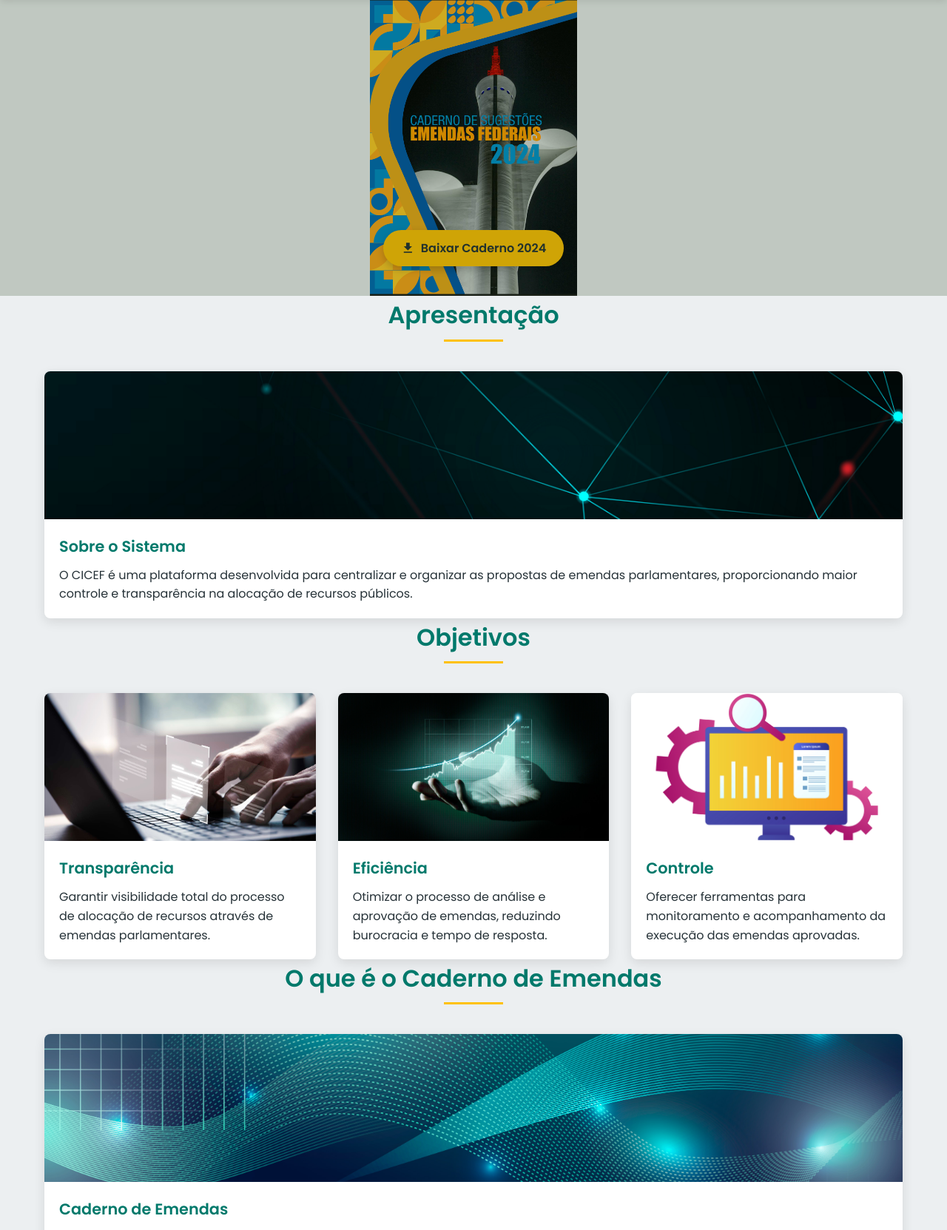
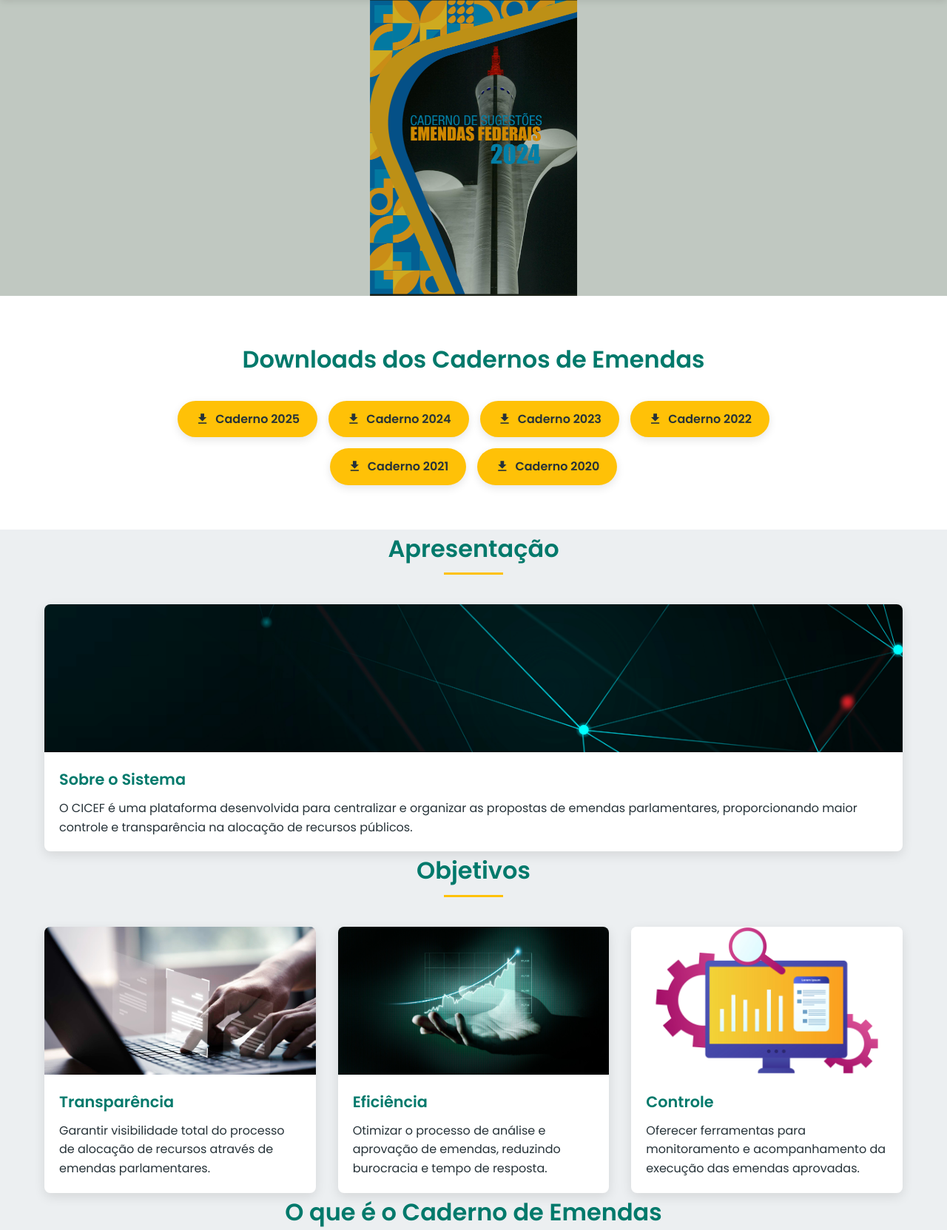
Before and after one commit to ivaltovianac/sicef-caderno-de-emendas, a PHP site: page /public/apresentacao.php in a window 1280 px wide. Shown: the part 259-1922 px from the top of the page at 74% size. Run offline with PHP 8.4, Linux system fonts and the light colour scheme.

Commit message:
Mudança na posição dos botões de download dos cadernos, botões funcionando. Adcionando navegação suave no link do menu.

```diff
--- a/public/apresentacao.php
+++ b/public/apresentacao.php
@@ -28,6 +28,24 @@ session_start();
       padding: 0;
       box-sizing: border-box;
     }
+
+    /* Scroll suave */
+    html {
+      scroll-behavior: smooth;
+    }
+
+    /* Transição suave para elementos ancorados */
+    section {
+      scroll-margin-top: 100px; /* Ajuste conforme a altura do seu header */
+      transition: scroll-margin-top 0.3s ease;
+    }
+
+    @media (prefers-reduced-motion: reduce) {
+      html {
+        scroll-behavior: auto;
+      }
+    }
+
     /* Estilo para o corpo */
     body {
       font-family: 'Poppins', sans-serif;
@@ -175,52 +193,6 @@ session_start();
       opacity: 0.9;
     }
 
-    /* .download-overlay {
-  opacity: 0;
-  transition: opacity 0.3s ease;
-} */
-
-  .download-overlay {
-  position: absolute;
-  bottom: 40px;
-  left: 0;
-  width: 100%;
-  text-align: center;
-  z-index: 2;
-  opacity: 1 !important; /* força sempre visível */
-  transition: none;
-}
-
-.splide__slide:hover .download-overlay {
-  opacity: 1;
-}
-
-
-.download-btn {
-  display: inline-flex;
-  align-items: center;
-  justify-content: center;
-  background-color: var(--accent-color);
-  color: var(--dark-color);
-  padding: 12px 24px;
-  border-radius: 30px;
-  text-decoration: none;
-  font-weight: 600;
-  box-shadow: 0 4px 12px rgba(0,0,0,0.2);
-  transition: all 0.3s ease;
-}
-
-/* .download-btn:hover {
-  background-color: #FFD54F;
-  transform: translateY(-3px);
-  box-shadow: 0 6px 16px rgba(0,0,0,0.3);
-} */
-
-.download-btn .material-icons {
-  margin-right: 8px;
-  font-size: 1.2rem;
-}
-
     /* Hero Section */
     .hero {
     height: 400px; /* Altura da seção hero */
@@ -336,6 +270,67 @@ session_start();
       animation: fadeInUp 1.2s ease; /* Animação de entrada */
     }
 
+    /* Seção de Downloads */
+    .download-section {
+      background-color: white;
+      padding: 60px 0;
+      text-align: center;
+    }
+
+    .download-section h2 {
+      color: var(--primary-color);
+      margin-bottom: 30px;
+      font-size: 2rem;
+    }
+
+    .download-buttons {
+      display: flex;
+      flex-wrap: wrap;
+      justify-content: center;
+      gap: 15px;
+      max-width: 800px;
+      margin: 0 auto;
+    }
+
+    .download-btn {
+      display: inline-flex;
+      align-items: center;
+      justify-content: center;
+      background-color: var(--accent-color);
+      color: var(--dark-color);
+      padding: 12px 24px;
+      border-radius: 30px;
+      text-decoration: none;
+      font-weight: 600;
+      box-shadow: 0 4px 12px rgba(0,0,0,0.1);
+      transition: all 0.3s ease;
+      min-width: 150px;
+    }
+
+    .download-btn:hover {
+      background-color: #FFD54F;
+      transform: translateY(-3px);
+      box-shadow: 0 6px 16px rgba(0,0,0,0.2);
+    }
+
+    .download-btn .material-icons {
+      margin-right: 8px;
+      font-size: 1.2rem;
+    }
+
+    /* Responsivo */
+    @media (max-width: 768px) {
+      .download-buttons {
+        flex-direction: column;
+        align-items: center;
+      }
+
+      .download-btn {
+        width: 100%;
+        max-width: 300px;
+      }
+    }
+
   /* Animação para o conteúdo */
   /* Efeito de desvanecimento e movimento para cima */
   @keyframes fadeInUp {
@@ -564,12 +542,6 @@ session_start();
         <li class="splide__slide">
           <div class="slide-content">
             <div class="slide-image" style="background-image: url('imagens/caderno_emendas_2025.png')"></div>
-            <div class="download-overlay">
-              <a href="https://www.economia.df.gov.br/documents/caderno_2025.pdf" class="download-btn" download>
-                <span class="material-icons">download</span>
-                Baixar Caderno 2025
-              </a>
-            </div>
           </div>
         </li>
 
@@ -577,12 +549,6 @@ session_start();
         <li class="splide__slide">
           <div class="slide-content">
             <div class="slide-image" style="background-image: url('imagens/caderno_emendas_2024.png')"></div>
-            <div class="download-overlay">
-              <a href="https://www.economia.df.gov.br/documents/d/seec/index-pdf-5" class="download-btn" download>
-                <span class="material-icons">download</span>
-                Baixar Caderno 2024
-              </a>
-            </div>
           </div>
         </li>
 
@@ -590,51 +556,60 @@ session_start();
         <li class="splide__slide">
           <div class="slide-content">
             <div class="slide-image" style="background-image: url('imagens/caderno_emendas_2023.png')"></div>
-            <div class="download-overlay">
-              <a href="https://www.economia.df.gov.br/documents/d/seec/index-pdf-5" class="download-btn" download>
-                <span class="material-icons">download</span>
-                Baixar Caderno 2023
-              </a>
-            </div>
           </div>
         </li>
         <!-- Slide 4 - 2022 -->
         <li class="splide__slide">
           <div class="slide-content">
             <div class="slide-image" style="background-image: url('imagens/caderno_emendas_2022.png')"></div>
-            <div class="download-overlay">
-              <a href="https://www.economia.df.gov.br/documents/d/seec/index-pdf-5" class="download-btn" download>
-                <span class="material-icons">download</span>
-                Baixar Caderno 2022
-              </a>
-            </div>
           </div>
         </li>
         <!-- Slide 5 - 2021 -->
         <li class="splide__slide">
           <div class="slide-content">
             <div class="slide-image" style="background-image: url('imagens/caderno_emendas_2021.png')"></div>
-            <div class="download-overlay">
-              <a href="https://www.economia.df.gov.br/documents/d/seec/index-pdf-5" class="download-btn" download>
-                <span class="material-icons">download</span>
-                Baixar Caderno 2021
-              </a>
-            </div>
           </div>
         </li>
-        <!-- Slide 3 - 2020 -->
+        <!-- Slide 6 - 2020 -->
         <li class="splide__slide">
           <div class="slide-content">
             <div class="slide-image" style="background-image: url('imagens/caderno_emendas_2020.png')"></div>
-            <div class="download-overlay">
-              <a href="https://www.economia.df.gov.br/documents/d/seec/index-pdf-5" class="download-btn" download>
-                <span class="material-icons">download</span>
-                Baixar Caderno 2020
-              </a>
-            </div>
           </div>
         </li>
       </ul>
+    </div>
+  </div>
+</section>
+
+<!-- Seção de Downloads -->
+<section class="download-section">
+  <div class="container">
+    <h2>Downloads dos Cadernos de Emendas</h2>
+    <div class="download-buttons">
+      <a href="https://www.economia.df.gov.br/documents/d/seec/index-pdf-5" target="_blank" class="download-btn" download>
+        <span class="material-icons">download</span>
+        Caderno 2025
+      </a>
+      <a href="https://www.economia.df.gov.br/documents/d/seec/controlador-php_-1-pdf-7" target="_blank" class="download-btn" download>
+        <span class="material-icons">download</span>
+        Caderno 2024
+      </a>
+      <a href="https://www.economia.df.gov.br/documents/d/seec/emendas-federais-2023-pdf" target="_blank" class="download-btn" download>
+        <span class="material-icons">download</span>
+        Caderno 2023
+      </a>
+      <a href="https://www.economia.df.gov.br/documents/d/seec/caderno-de-emendas-federais-2022-com-capa-pdf" target="_blank" class="download-btn" download>
+        <span class="material-icons">download</span>
+        Caderno 2022
+      </a>
+      <a href="https://www.economia.df.gov.br/documents/d/seec/caderno-de-emendas-federais-2021-8-pdf" target="_blank" class="download-btn" download>
+        <span class="material-icons">download</span>
+        Caderno 2021
+      </a>
+      <a href="https://www.economia.df.gov.br/documents/d/seec/caderno-de-emendas-federal-2020-pdf" target="_blank"class="download-btn" download>
+        <span class="material-icons">download</span>
+        Caderno 2020
+      </a>
     </div>
   </div>
 </section>
@@ -800,6 +775,30 @@ session_start();
       arrows: false, // Remove as setas de navegação
       pagination: false // Remove os pontos de navegação
     }).mount(); // Monta o carrossel
+
+        // Adiciona offset para o scroll suave (considerando o header fixo)
+    document.querySelectorAll('a[href^="#"]').forEach(anchor => {
+      anchor.addEventListener('click', function(e) {
+        e.preventDefault();
+
+        const targetId = this.getAttribute('href');
+        if (targetId === '#') return;
+
+        const targetElement = document.querySelector(targetId);
+        if (targetElement) {
+          const headerHeight = document.querySelector('header').offsetHeight;
+          const targetPosition = targetElement.getBoundingClientRect().top + window.pageYOffset - headerHeight;
+
+          window.scrollTo({
+            top: targetPosition,
+            behavior: 'smooth'
+          });
+
+          // Atualiza a URL sem recarregar a página
+          history.pushState(null, null, targetId);
+        }
+      });
+    });
   });
 </script>
 </html>
```
Also changed, not shown: other parts of public/apresentacao.php (+29 -84 lines).
